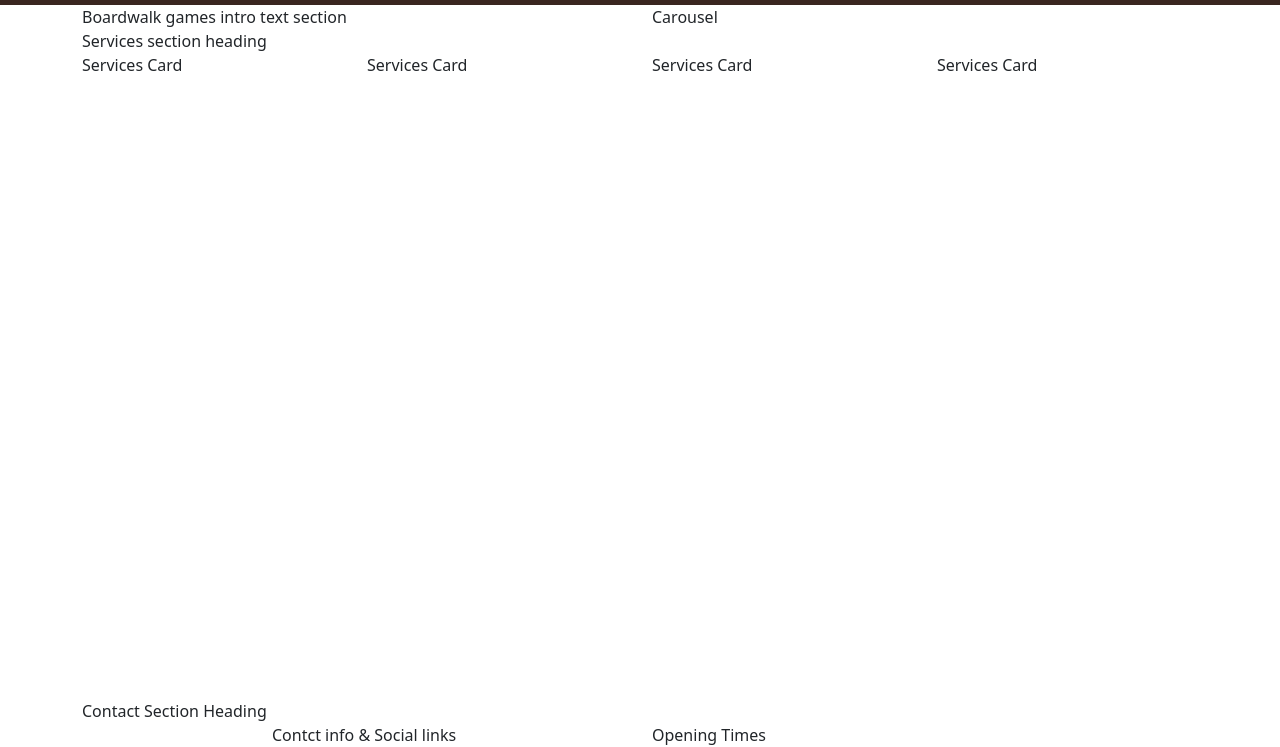
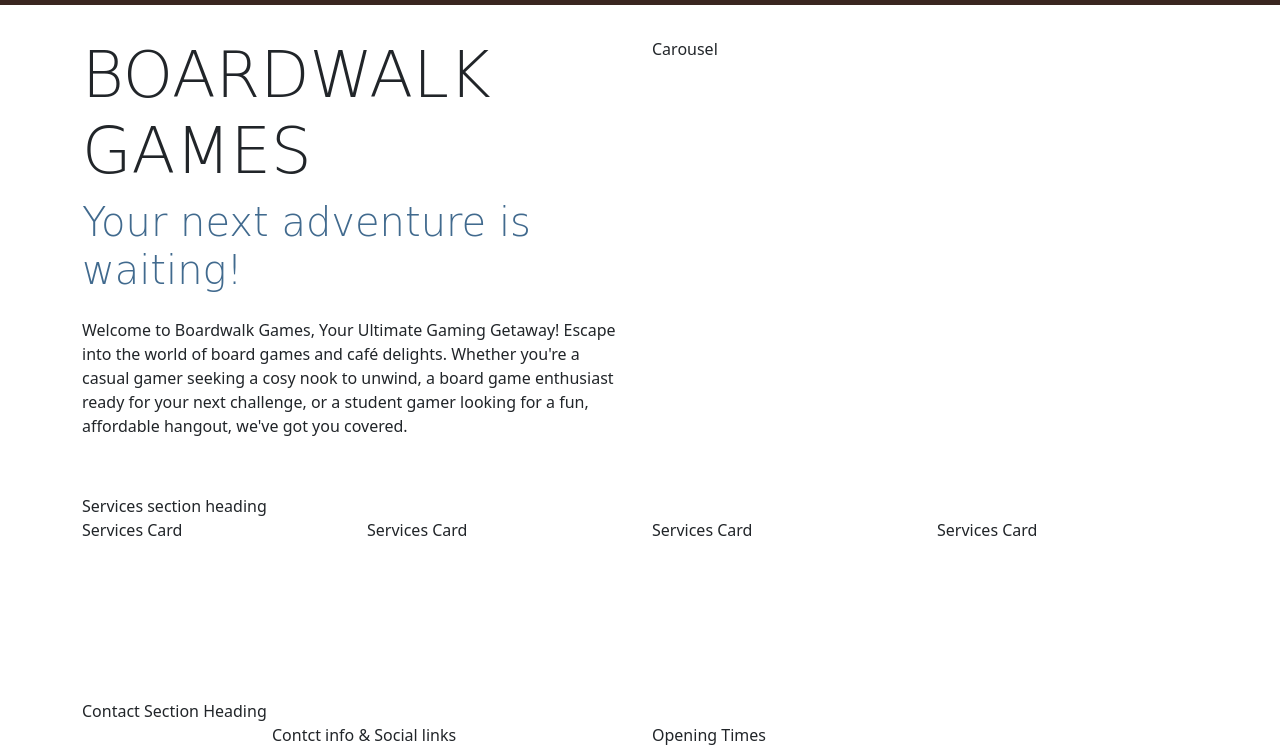
Before and after one commit to CXBeale/boardwalk-games, a plain HTML site: page index.html in a window 1280 px wide. Shown: the part 53-800 px from the top of the page. Drawn offline with nearby package versions, Linux system fonts and the light colour scheme; a web font is replaced by a local one.

Commit message:
add header text

```diff
--- a/assets/css/style.css
+++ b/assets/css/style.css
@@ -18,6 +18,7 @@ body {
 h1, h2, h3 {
     font-family: var(--secondary-font);
     color: var(--primary-color);
+    text-transform: uppercase;
 }
 
 .subheading-color {
@@ -32,6 +33,16 @@ h1, h2, h3 {
     width: 30px;
 }
 
+.section {
+    margin-top: 2rem;
+    margin-bottom: 2rem;
+}
+
+/* Header */
+#header .lead {
+    font-family: var(--secondary-font);
+}
+
 /* .container ,
 .row {
     border: 2px solid black;
--- a/index.html
+++ b/index.html
@@ -55,7 +55,11 @@
       <nav id="navbar" class="navbar navbar-expand-lg" data-bs-theme="dark">
         <div class="container">
           <a class="navbar-brand" href="index.html">
-            <img src="assets/images/logo-sm-white.png" alt="Boardwalk Gmes logo" class="logo">
+            <img
+              src="assets/images/logo-sm-white.png"
+              alt="Boardwalk Gmes logo"
+              class="logo"
+            />
           </a>
           <button
             class="navbar-toggler"
@@ -71,7 +75,9 @@
           <div class="collapse navbar-collapse" id="navbarNav">
             <ul class="navbar-nav ms-auto">
               <li class="nav-item">
-                <a class="nav-link active" aria-current="page" href="index.html">Home</a>
+                <a class="nav-link active" aria-current="page" href="index.html"
+                  >Home</a
+                >
               </li>
               <li class="nav-item">
                 <a class="nav-link" href="#">Services</a>
@@ -89,9 +95,19 @@
     </div>
 
     <!--Header with Carousel-->
-    <header class="container">
+    <header id="header" class="container section">
       <div class="row">
-        <div class="col-12 col-xl-6">Boardwalk games intro text section</div>
+        <div class="col-12 col-xl-6 text-center text-xl-start">
+          <h1 class="display-3">Boardwalk Games</h1>
+          <p class="lead display-6 subheading-color">Your next adventure is waiting!</p>
+          <p class="my-4">
+            Welcome to Boardwalk Games, Your Ultimate Gaming Getaway! Escape
+            into the world of board games and café delights. Whether you're a
+            casual gamer seeking a cosy nook to unwind, a board game enthusiast
+            ready for your next challenge, or a student gamer looking for a fun,
+            affordable hangout, we've got you covered.
+          </p>
+        </div>
         <div class="col-12 col-xl-6">Carousel</div>
       </div>
     </header>
```
